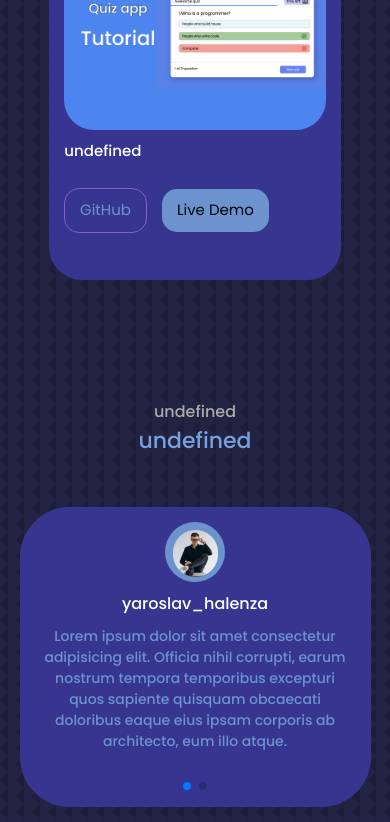
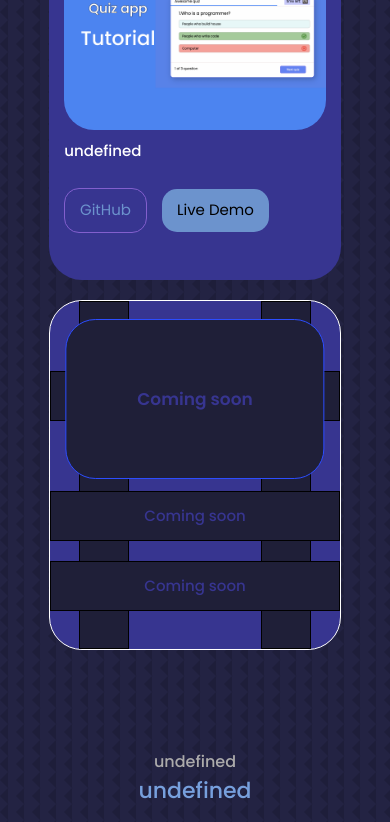
Before and after one commit to OgShadoww/Project-portfolio, a plain HTML site: page index.html in a window 390 px wide. Shown: the part 3596-4418 px from the top of the page. Drawn offline with Linux system fonts and the light colour scheme; a web font is replaced by a local one.

Commit message:
add element

```diff
--- a/css/style.scss
+++ b/css/style.scss
@@ -823,6 +823,63 @@ html {
                     margin-right: 0;
                 }
             }
+            &_coming__soon {
+                border: 1px solid #fff;
+                position: relative;
+                padding-top: 0;
+
+                &__flex__lines {
+                    position: absolute;
+                    height: 100%;
+                    width: 100%;
+                    left: 0;
+                    padding-left: 10%;
+                    display: flex;
+
+                    .line {
+                        position: absolute;
+                        height: 100%;
+                        width: 70px;
+                        border: 1px solid #000000;
+
+                        &:nth-child(2) {
+                            right: 10%;
+                        }
+                    }
+                }
+                &__collumn__lines {
+                    position: absolute;
+                    left: 0;
+                    top: 20%;
+                    width: 100%;
+
+                    .line {
+                        width: 100%;
+                        height: 60px;
+
+                        &:first-child {
+                            margin-bottom: 100px;
+                        }
+                    }
+                }
+                &__preview {
+                    display: flex;
+                    margin-left: 50%;
+                    margin-top: 7%;
+                    transform: translate(-50%, 0);
+                    align-items: center;
+                    justify-content: center;
+                    background-color: #1F1F38;
+                    width: 100%;
+                    height: 200px;
+                    color: #373590;
+                    font-weight: 700;
+                    font-size: 20px;
+                    border: 1px solid #2C4DFF;
+                    border-radius: 30px;
+                    z-index: 100;
+                }
+            }
         }
     }
 }
@@ -1425,6 +1482,30 @@ html {
             }
         }
     }
+    .portfolio {
+
+        &__conteiner {
+
+            &__card_coming__soon {
+
+                &__flex__lines {
+
+                    .line {
+                        width: 60px;
+                    }
+                }
+                &__collumn__lines {
+
+                    .line {
+                        height: 55px;
+                    }
+                }
+                &__preview {
+                    height: 175px;
+                }
+            }
+        }
+    }
 }
 @media(max-width:920px) {
     .portfolio {
@@ -1441,6 +1522,30 @@ html {
                 button {
                     padding: 10px 15px;
                     font-size: 14px;
+                }
+                &_coming__soon {
+
+                    &__preview {
+                        height: 160px;
+                        font-size: 17px;
+                    }
+                    &__flex__lines {
+
+                        .line {
+                            width: 50px;
+                        }
+                    }
+                    &__collumn__lines {
+
+                        .line {
+                            height: 50px;
+                            font-size: 15px;
+
+                            &:first-child {
+                                margin-bottom: 70px;
+                            }
+                        }
+                    }
                 }
             }
         }
@@ -1946,6 +2051,10 @@ html {
                 &:nth-child(2) {
                     transform: translate(0, 10%);
                 }
+                &:nth-child(3) {
+                    display: flex;
+                    transform: translate(0, -10%);
+                }
                 &.anim_show {
                     transform: translate(0, 0);
                 }
--- a/index.html
+++ b/index.html
@@ -315,16 +315,28 @@
                     <a class="portfolio__conteiner__card__button" href="https://ogshadoww.github.io/Project-Quiz-app/"><button class="button-filled hvr-radial-out">Live Demo</button></a>
                 </div>
             </div>
-            <div class="portfolio__conteiner__card anim__item">
-                <div class="portfolio__conteiner__card__picture">
-                    <img src="./img/project/tothemoon-2.png" alt="">
+            <div class="portfolio__conteiner__card portfolio__conteiner__card_coming__soon anim__item">
+                <div class="portfolio__conteiner__card_coming__soon__flex__lines">
+                    <div class="line">
+
+                    </div>
+                    <div class="line">
+
+                    </div>
                 </div>
-                <div class="portfolio__conteiner__card__title lng-PortfolioItemTitle1">
-                    Crypto Company ToTheMoon & trading courses
+                <div class="portfolio__conteiner__card_coming__soon__preview">
+                    Coming soon
                 </div>
-                <div class="portfolio__conteiner__card__buttons">
-                    <a class="portfolio__conteiner__card__button" href="#"><button class="button-clear hvr-bob">GitHub</button></a>
-                    <a class="portfolio__conteiner__card__button" href="https://tothemoon.one/"><button class="button-filled hvr-radial-out">Live Demo</button></a>
+                <div class="portfolio__conteiner__card_coming__soon__collumn__lines">
+                    <div class="line">
+
+                    </div>
+                    <div class="line">
+                        Coming soon
+                    </div>
+                    <div class="line">
+                        Coming soon
+                    </div>
                 </div>
             </div>
         </div>
```
Also changed, not shown: css/style.css, 1 other file.
